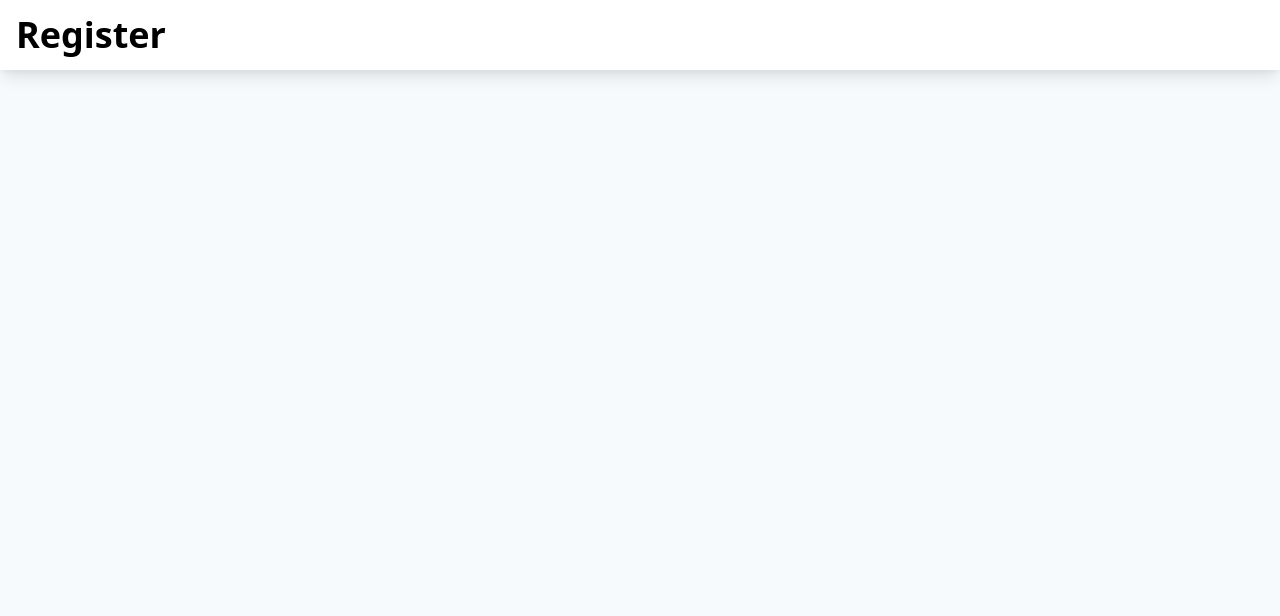
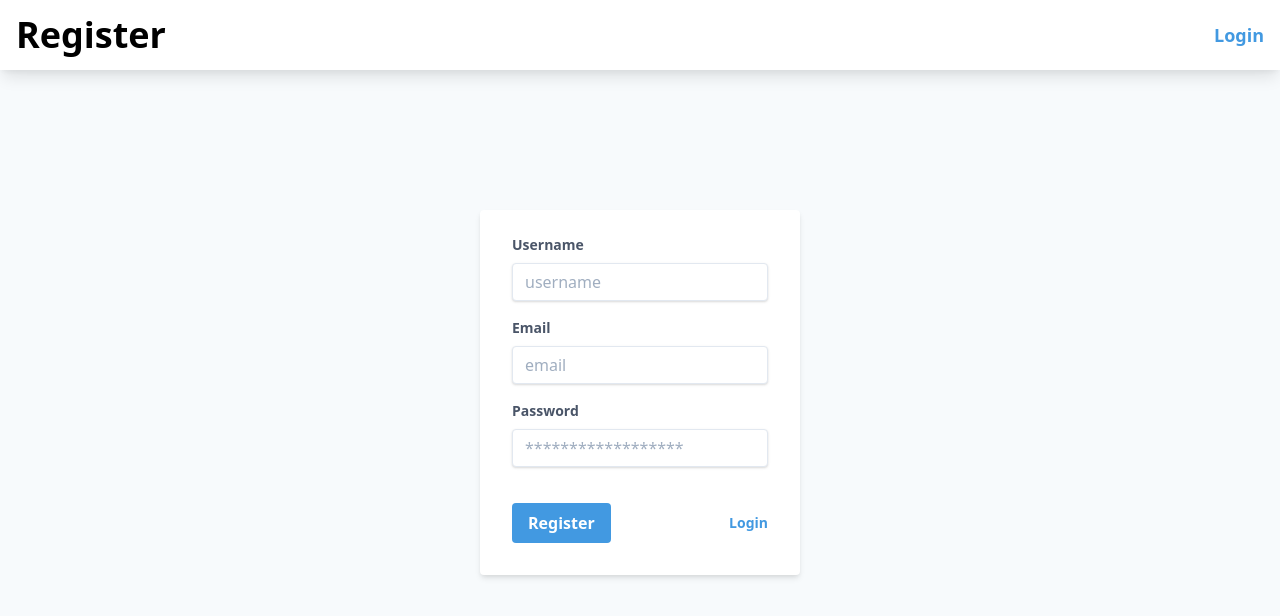
Before and after one commit to Joehoel/joel.ga, a Vue app: page /register in a window 1280 px wide. Shown: the top 616 px of the page. Built offline with nearby package versions, Linux system fonts and the light colour scheme; no server answers; what vuefire would draw is missing.

Commit message:
Fixed up some shittt

```diff
--- a/src/components/Header.vue
+++ b/src/components/Header.vue
@@ -6,8 +6,11 @@
 		<h1 class="text-4xl font-bold">{{$route.name}}</h1>
 		<div class="currentUser flex items-center">
 			<div class="flex flex-col text-right text-md" v-if="user">
-				<span>Currently logged in as:</span>
+				<span>Logged in as:</span>
 				<span class="font-semibold">{{user.displayName}}</span>
+			</div>
+			<div v-else-if="!user && $route.name !== 'Login'">
+				<router-link class="text-lg font-semibold text-blue-500" to="/login">Login</router-link>
 			</div>
 
 			<!-- <router-link to="/login" class="text-lg font-semibold text-blue-500">Login</router-link> -->
--- a/src/firebase.js
+++ b/src/firebase.js
@@ -1,6 +1,7 @@
 import firebase from "firebase/app"
 import "firebase/firestore"
 import "firebase/auth"
+import "firebase/analytics"
 
 const config = {
 	apiKey: "AIzaSyDQLAHciwtLFm6BIo7m9SkrcBec2dnnCs0",
@@ -10,10 +11,12 @@ const config = {
 	storageBucket: "snake-4e27f.appspot.com",
 	messagingSenderId: "416579751449",
 	appId: "1:416579751449:web:e1a1ff37e06dd10bb2a488",
+	measurementId: "G-RLR0TCSHS2",
 }
 
 // Initialize Firebase
 firebase.initializeApp(config)
+firebase.analytics()
 
 export const auth = firebase.auth()
 export const db = firebase.firestore()
--- /dev/null
+++ b/src/hooks/highscore.js
@@ -0,0 +1,41 @@
+import { db } from "@/firebase"
+import useUsers from "@/hooks/users"
+
+export default function useHighscore() {
+	const { getUser, getUsers } = useUsers()
+
+	const getHighscore = async uid => {
+		const user = await getUser(uid)
+		const highscore = await user.highscore
+		return highscore
+	}
+
+	const updateHighscore = async (uid, highscore) => {
+		if (highscore >= (await getHighscore(uid))) {
+			db.collection("users")
+				.doc(uid)
+				.update({
+					highscore,
+				})
+		}
+	}
+
+	const getHighscores = async () => {
+		const users = await getUsers()
+		users.sort((a, b) => b.highscore - a.highscore)
+
+		const data = users.map(({ username, highscore }) => {
+			return {
+				username,
+				highscore,
+			}
+		})
+		return data
+	}
+
+	return {
+		getHighscores,
+		getHighscore,
+		updateHighscore,
+	}
+}
--- a/src/hooks/users.js
+++ b/src/hooks/users.js
@@ -1,10 +1,22 @@
-import { db } from "../firebase"
+import { db } from "@/firebase"
 
-const useUsers = async () => {
-	const snapshot = await db.collection("users").get()
-	const users = snapshot.docs.map(doc => doc.data())
-	users.sort((a, b) => b.highscore - a.highscore)
-	return users
+export default function useUsers() {
+	const getUsers = async () => {
+		const snapshot = await db.collection("users").get()
+		const users = snapshot.docs.map(doc => doc.data())
+		return users
+	}
+
+	const getUser = async uid => {
+		const snapshot = await db
+			.collection("users")
+			.doc(uid)
+			.get()
+		return snapshot
+	}
+
+	return {
+		getUser,
+		getUsers,
+	}
 }
-
-export default useUsers
--- a/src/views/Home.vue
+++ b/src/views/Home.vue
@@ -2,13 +2,20 @@
 	<div>
 		<main class="mt-4 mx-4">
 			<!-- Games grid -->
-			<div class="grid grid-cols-3 gap-4">
-				<div class="card p-2 bg-white rounded overflow-hidden shadow-lg">
-					<router-link class="text-xl font-bold m-2" to="/snake">Snake</router-link>
-				</div>
-				<div class="card p-2 bg-white rounded overflow-hidden shadow-lg">
-					<router-link class="text-xl font-bold m-2" to="/pong">Pong</router-link>
-				</div>
+			<div class="flex items-start gap-4">
+				<router-link to="/snake">
+					<div class="card p-2 bg-white rounded overflow-hidden shadow-lg">
+						<span class="text-xl font-bold m-2">Snake</span>
+						<div class="preview p-2">
+							<img class="w-64 rounded" src="../assets/snake.gif" alt="snake" />
+						</div>
+					</div>
+				</router-link>
+				<router-link to="/pong">
+					<div class="card p-2 bg-white rounded overflow-hidden shadow-lg">
+						<span class="text-xl font-bold m-2">Pong</span>
+					</div>
+				</router-link>
 			</div>
 		</main>
 	</div>
--- a/src/views/Login.vue
+++ b/src/views/Login.vue
@@ -1,30 +1,32 @@
 <template>
 	<div class="flex justify-center items-center h-screen w-screen">
 		<div class="w-full max-w-xs">
-			<form class="bg-white shadow-md rounded px-8 pt-6 pb-8 mb-4" @submit.prevent="onSubmit">
+			<form class="bg-white shadow-md rounded px-8 pt-6 pb-8 mb-4" @submit.prevent="handleSubmit">
 				<div class="mb-4">
 					<label class="block text-gray-700 text-sm font-bold mb-2" for="email">Email</label>
 					<input
 						class="shadow appearance-none border rounded w-full py-2 px-3 text-gray-700 leading-tight focus:outline-none focus:shadow-outline"
+						:class="{ 'border-red-500': errors.email}"
 						id="email"
 						type="text"
 						placeholder="email"
 						autocomplete="off"
 						v-model="email"
 					/>
-					<p class="text-red-500 text-xs italic"></p>
+					<p v-if="errors.email" class="text-red-500 text-xs italic">{{errors.email}}</p>
 				</div>
 				<div class="mb-6">
 					<label class="block text-gray-700 text-sm font-bold mb-2" for="password">Password</label>
 					<input
 						class="shadow appearance-none border rounded w-full py-2 px-3 text-gray-700 mb-3 leading-tight focus:outline-none focus:shadow-outline"
+						:class="{ 'border-red-500': errors.password}"
 						id="password"
 						type="password"
 						placeholder="******************"
 						autocomplete="off"
 						v-model="password"
 					/>
-					<p class="text-red-500 text-xs italic"></p>
+					<p v-if="errors.password" class="text-red-500 text-xs italic">{{errors.password}}</p>
 				</div>
 				<div class="flex items-center justify-between">
 					<button
@@ -42,26 +44,41 @@
 </template>
 
 <script>
-import { ref } from "@vue/composition-api";
-import { login } from "../firebase";
-import { auth } from "@/firebase";
+import { ref, reactive } from "@vue/composition-api";
+// import { login } from "../firebase";
+// import { auth } from "@/firebase";
 import router from "@/router";
+import useAuth from "@/hooks/auth";
 
 export default {
 	setup() {
+		const { login } = useAuth();
+
 		const email = ref("");
 		const password = ref("");
+		const errors = reactive({ email: "", password: "" });
 
-		const onSubmit = () => {
-			login(email.value, password.value);
+		const handleSubmit = async () => {
+			errors.email = "";
+			errors.password = "";
+			const { error: err } = await login(email.value, password.value);
+			if (err.value !== null) {
+				if (err.value.code.includes("email")) {
+					errors.email = err.value.message;
+				} else {
+					errors.password = err.value.message;
+				}
+			} else {
+				router.push("/");
+			}
 			email.value = "";
 			password.value = "";
 		};
-		auth.onAuthStateChanged((user) => {
-			if (user) router.push("/");
-		});
+		// auth.onAuthStateChanged((user) => {
+		// 	if (user) router.push("/");
+		// });
 
-		return { email, password, onSubmit };
+		return { email, password, errors, handleSubmit };
 	},
 };
 </script>
--- a/src/views/Pong.vue
+++ b/src/views/Pong.vue
@@ -1,5 +1,9 @@
 <template>
-	<div>Pong</div>
+	<main class="flex flex-col justify-center items-center mt-16">
+		<div class="bg-white rounded shadow-lg p-8">
+			<h1 class="text-2xl font-semibold">Work in progress...</h1>
+		</div>
+	</main>
 </template>
 
 <script>
--- a/src/views/Register.vue
+++ b/src/views/Register.vue
@@ -1,9 +1,91 @@
 <template>
-	<div>Register</div>
+	<div class="flex justify-center items-center w-screen h-screen">
+		<div class="w-full max-w-xs">
+			<form class="bg-white shadow-md rounded px-8 pt-6 pb-8 mb-4" @submit.prevent="handleSubmit">
+				<div class="mb-4">
+					<label class="block text-gray-700 text-sm font-bold mb-2" for="email">Username</label>
+					<input
+						class="shadow appearance-none border rounded w-full py-2 px-3 text-gray-700 leading-tight focus:outline-none focus:shadow-outline"
+						id="username"
+						type="text"
+						placeholder="username"
+						autocomplete="off"
+						v-model="username"
+					/>
+				</div>
+				<div class="mb-4">
+					<label class="block text-gray-700 text-sm font-bold mb-2" for="email">Email</label>
+					<input
+						class="shadow appearance-none border rounded w-full py-2 px-3 text-gray-700 leading-tight focus:outline-none focus:shadow-outline"
+						id="email"
+						type="text"
+						placeholder="email"
+						autocomplete="off"
+						v-model="email"
+					/>
+					<!-- Error -->
+					<p class="text-red-500 text-xs italic"></p>
+				</div>
+				<div class="mb-6">
+					<label class="block text-gray-700 text-sm font-bold mb-2" for="password">Password</label>
+					<input
+						class="shadow appearance-none border rounded w-full py-2 px-3 text-gray-700 mb-3 leading-tight focus:outline-none focus:shadow-outline"
+						id="password"
+						type="password"
+						placeholder="******************"
+						autocomplete="off"
+						v-model="password"
+					/>
+					<!-- Error -->
+					<p class="text-red-500 text-xs italic"></p>
+				</div>
+				<div class="flex items-center justify-between">
+					<button
+						class="bg-blue-500 hover:bg-blue-700 text-white font-bold py-2 px-4 rounded focus:outline-none focus:shadow-outline"
+						type="submit"
+					>Register</button>
+					<router-link
+						class="inline-block align-baseline text-right font-bold text-sm text-blue-500 hover:text-blue-800"
+						to="/login"
+					>Login</router-link>
+				</div>
+			</form>
+		</div>
+	</div>
 </template>
 
 <script>
-export default {};
+import useAuth from "@/hooks/auth";
+import { ref } from "@vue/composition-api";
+
+export default {
+	setup() {
+		const { register } = useAuth();
+
+		const email = ref("");
+		const username = ref("");
+		const password = ref("");
+
+		const handleSubmit = async () => {
+			const { error } = await register(
+				email.value,
+				username.value,
+				password.value
+			);
+
+			console.error(error);
+
+			email.value = "";
+			username.value = "";
+			password.value = "";
+		};
+		// auth.onAuthStateChanged((user) => {
+		// 	if (user) router.push("/");
+		// });
+
+		return { email, username, password, handleSubmit };
+	},
+};
 </script>
 
 <style scoped>
--- a/src/views/Snake.vue
+++ b/src/views/Snake.vue
@@ -45,15 +45,17 @@ import Scores from "@/components/Scores";
 
 import useToggle from "@/hooks/toggle";
 import useAuth from "@/hooks/auth";
+import useHighscore from "@/hooks/highscore";
 import Vector2 from "@/utils/Vector2";
 import Grid from "@/utils/Grid";
 import { onMounted, ref } from "@vue/composition-api";
-import { updateHighscore } from "@/firebase";
+// import { updateHighscore } from "@/firebase";
 
 export default {
 	setup() {
 		const { user } = useAuth();
 		const { show, toggle } = useToggle();
+		const { updateHighscore } = useHighscore();
 
 		const size = ref(new Vector2(600, 600));
 		const scale = ref(size.value.x / 15);
```
Also changed, not shown: src/components/HighscoreList.vue (+13 -7 lines), src/hooks/auth.js (+62 -6 lines), src/router/index.js (+11 -11 lines), src/assets/snake.gif (added).
